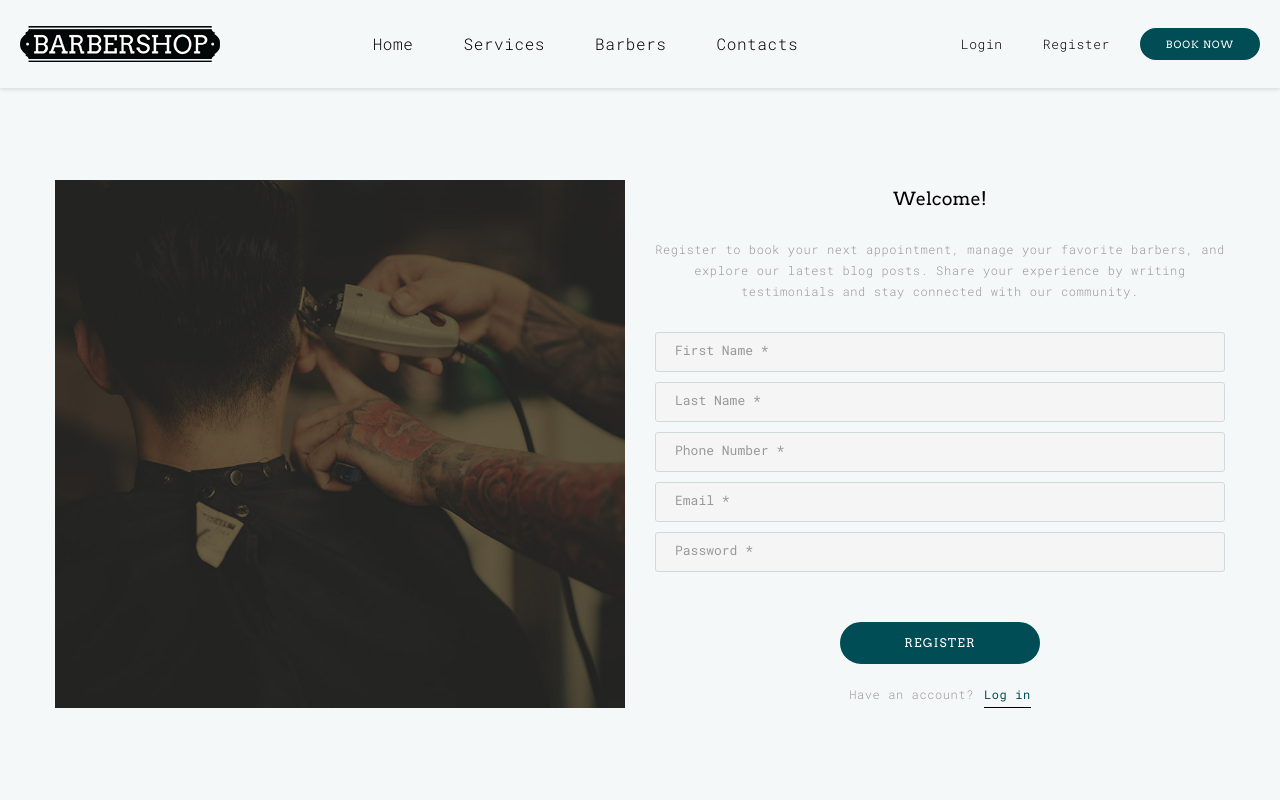
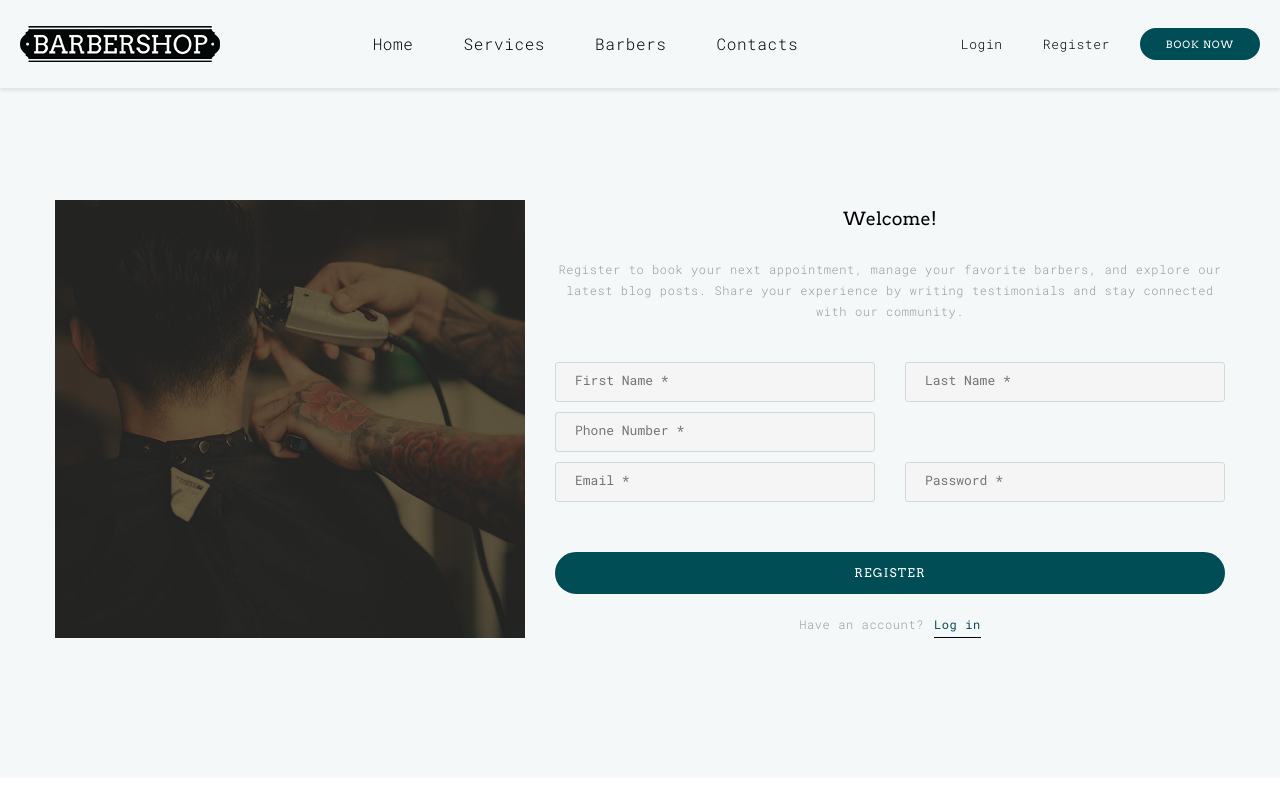
Before and after one commit to kmatsuleva/barbershop, a React (Vite) app: page /register in a window 1280 px wide. Shown: the top 800 px of the page. Built offline with nearby package versions, Linux system fonts and the light colour scheme; no server answers.

Commit message:
Added route guards

```diff
--- a/src/App.jsx
+++ b/src/App.jsx
@@ -1,6 +1,8 @@
 import { Routes, Route } from "react-router-dom";
 import { AuthProvider } from "./contexts/AuthContext";
 
+import PrivatePagesGuard from "./components/common/PrivatePagesGuard";
+import PublicPagesGard from "./components/common/PublicPagesGard";
 import Header from "./components/header/Header";
 import Login from "./components/login/Login";
 import Register from "./components/register/Register";
@@ -11,6 +13,8 @@ import BarbersList from "./components/barbers/barbers-list/BarbersList";
 import BarberDetail from "./components/barbers/barber-detail/BarberDetail";
 import BlogPostDetail from "./components/blogs/blog-post-detail/BlogPostDetail";
 import Contacts from "./components/contacts/Contacts";
+import Booking from "./components/booking/Booking";
+import Dashboard from "./components/dashboard/Dashboard";
 import Footer from "./components/footer/Footer";
 import NotFound from "./components/404/NotFound";
 
@@ -21,9 +25,16 @@ function App() {
         <Header />
         <main>
           <Routes>
-            <Route path="/login" element={<Login />} />
-            <Route path="/register" element={<Register />} />
-            <Route path="/logout" element={<Logout />} />
+            <Route element={<PublicPagesGard />}>
+              <Route path="/login" element={<Login />} />
+              <Route path="/register" element={<Register />} />
+            </Route>
+            <Route element={<PrivatePagesGuard />}>
+              <Route path="/booking" element={<Booking />} />
+              <Route path="/dashboard" element={<Dashboard />} />
+              <Route path="/logout" element={<Logout />} />
+            </Route>
+
             <Route path="/" element={<Home />} />
             <Route path="/barbers" element={<Barbers />}>
               <Route index element={<BarbersList />} />
--- /dev/null
+++ b/src/components/booking/Booking.jsx
@@ -0,0 +1,5 @@
+export default function Booking() {
+  return (
+    <div>Booking</div>
+  )
+}
--- /dev/null
+++ b/src/components/common/PrivatePagesGuard.jsx
@@ -0,0 +1,8 @@
+import { Navigate, Outlet } from "react-router-dom";
+import { useAuth } from "../../hooks/useAuth";
+
+export default function PrivatePagesGuard() {
+  const { isAuthenticated } = useAuth();
+
+  return isAuthenticated ? <Outlet /> : <Navigate to="/login" />;
+}
--- /dev/null
+++ b/src/components/common/PublicPagesGard.jsx
@@ -0,0 +1,12 @@
+import { Navigate, Outlet } from "react-router-dom";
+import { useAuth } from "../../hooks/useAuth";
+
+export default function PublicPagesGuard() { // Fixed typo in component name
+  const { isAuthenticated, loading } = useAuth();
+
+  if (loading || !isAuthenticated) {
+    return <Outlet />;
+  }
+
+  return <Navigate to="/" />;
+}
--- /dev/null
+++ b/src/components/dashboard/Dashboard.jsx
@@ -0,0 +1,5 @@
+export default function Dashboard() {
+  return (
+    <div>Dashboard</div>
+  )
+}
--- /dev/null
+++ b/src/components/input/Input.jsx
@@ -0,0 +1,5 @@
+export default function Input() {
+  return (
+    <div>Input</div>
+  )
+}
--- a/src/components/register/Register.jsx
+++ b/src/components/register/Register.jsx
@@ -1,14 +1,16 @@
 import { useState } from "react";
 import { Link, useNavigate } from "react-router-dom";
-import { useForm } from "../../hooks/useForm";
-import Button from "../button/Button";
-import styles from "./Register.module.css";
+import { collection, doc, setDoc } from "firebase/firestore";
 import {
   auth,
   createUserWithEmailAndPassword,
   db,
 } from "../../service/firebase";
-import { collection, doc, setDoc } from "firebase/firestore";
+
+import { useForm } from "../../hooks/useForm";
+import Button from "../button/Button";
+
+import styles from "./Register.module.css";
 
 export default function Register() {
   // variables
@@ -89,18 +91,18 @@ export default function Register() {
     <>
       <section className="section-xl">
         <div className="range range-50">
-          <div className="cell-xs-12 mt-0 mt-lg-2">
+          <div className="cell-xs-12">
             <form onSubmit={handleFormSubmitClick}>
               <div className="shell">
                 <div className="range">
-                  <div className="cell-md-6 d-none d-lg-flex">
+                  <div className="cell-md-5 d-none d-lg-flex">
                     <img
                       src="/images/home-three-3-1011x800.jpg"
                       className="w-full h-full"
                       style={{ objectFit: "cover" }}
                     />
                   </div>
-                  <div className="cell-md-6 mt-0">
+                  <div className="cell-md-7 mt-0">
                     <div className="flex flex-col h-full justify-center text-center">
                       <h4>Welcome!</h4>
                       <p className="mb-3">
@@ -109,7 +111,8 @@ export default function Register() {
                         Share your experience by writing testimonials and stay
                         connected with our community.
                       </p>
-                      <div className="form-group">
+                      <div className="range mt-0">
+                        <div className="cell-md-6 mt-1">
                           <fieldset
                             className={`${styles["form-group"]} ${
                               errors.firstName ? styles["has-error"] : ""
@@ -119,19 +122,20 @@ export default function Register() {
                               type="text"
                               name="firstName"
                               placeholder="First Name *"
-                            className="form-control"
+                              className={styles["form-control"]}
                               value={values.firstName}
                               onChange={handleInputChange}
                             />
-                        </fieldset>
+
                             {errors.firstName && (
                               <span className={styles["form-validation"]}>
                                 {errors.firstName}
                               </span>
                             )}
+                          </fieldset>
                         </div>
 
-                      <div className="form-group">
+                        <div className="cell-md-6 mt-1">
                           <fieldset
                             className={`${styles["form-group"]} ${
                               errors.lastName ? styles["has-error"] : ""
@@ -141,19 +145,21 @@ export default function Register() {
                               type="text"
                               name="lastName"
                               placeholder="Last Name *"
-                            className="form-control"
+                              className={styles["form-control"]}
                               value={values.lastName}
                               onChange={handleInputChange}
                             />
-                        </fieldset>
                             {errors.lastName && (
                               <span className={styles["form-validation"]}>
                                 {errors.lastName}
                               </span>
                             )}
+                          </fieldset>
+                        </div>
                       </div>
 
-                      <div className="form-group">
+                      <div className="range mt-0">
+                        <div className="cell-md-6 mt-1">
                           <fieldset
                             className={`${styles["form-group"]} ${
                               errors.phoneNumber ? styles["has-error"] : ""
@@ -163,19 +169,25 @@ export default function Register() {
                               type="text"
                               name="phoneNumber"
                               placeholder="Phone Number *"
-                            className="form-control"
+                              className={styles["form-control"]}
                               value={values.phoneNumber}
                               onChange={handleInputChange}
                             />
-                        </fieldset>
+
                             {errors.phoneNumber && (
                               <span className={styles["form-validation"]}>
                                 {errors.phoneNumber}
                               </span>
                             )}
+                          </fieldset>
+                        </div>
+                        <div className="cell-md-6 mt-1">
+
+                        </div>
                       </div>
 
-                      <div className="form-group">
+                      <div className="range mt-0">
+                      <div className="cell-md-6 mt-1">
                           <fieldset
                             className={`${styles["form-group"]} ${
                               errors.email ? styles["has-error"] : ""
@@ -185,19 +197,18 @@ export default function Register() {
                               type="email"
                               name="email"
                               placeholder="Email *"
-                            className="form-control"
+                              className={styles["form-control"]}
                               value={values.email}
                               onChange={handleInputChange}
                             />
-                        </fieldset>
                             {errors.email && (
                               <span className={styles["form-validation"]}>
                                 {errors.email}
                               </span>
                             )}
+                          </fieldset>
                         </div>
-
-                      <div className="form-group">
+                        <div className="cell-md-6 mt-1">
                           <fieldset
                             className={`${styles["form-group"]} ${
                               errors.password ? styles["has-error"] : ""
@@ -207,7 +218,7 @@ export default function Register() {
                               type="password"
                               name="password"
                               placeholder="Password *"
-                            className="form-control"
+                              className={styles["form-control"]}
                               value={values.password}
                               onChange={handleInputChange}
                             />
@@ -218,10 +229,17 @@ export default function Register() {
                             )}
                           </fieldset>
                         </div>
+                      </div>
 
                       <div className="range">
                         <div className="cell-md-12">
-                          <Button type="submit" text="Register" size="sm" />
+                          <Button
+                            type="submit"
+                            text="Register"
+                            size="sm"
+                            btnStyle="circle"
+                            className="btn-block"
+                          />
                         </div>
                       </div>
 
--- a/src/contexts/AuthContext.jsx
+++ b/src/contexts/AuthContext.jsx
@@ -5,15 +5,19 @@ export const AuthContext = createContext();
 
 export const AuthProvider = ({ children }) => {
   const [user, setUser] = useState(null);
+  const [loading, setLoading] = useState(true);
 
   useEffect(() => {
     const unsubscribe = onAuthStateChanged(auth, (user) => {
       setUser(user);
+      setLoading(false);
     });
     return () => unsubscribe();
   }, []);
 
   return (
-    <AuthContext.Provider value={{ isAuthenticated: !!user?.accessToken, user  }}>{children}</AuthContext.Provider>
+    <AuthContext.Provider value={{ isAuthenticated: !!user?.accessToken, user, loading }}>
+      {children}
+    </AuthContext.Provider>
   );
 };
```
Also changed, not shown: src/components/contacts/Contacts.jsx (+7 -5 lines), src/components/header/auth-links/AuthLinks.jsx (+15 -10 lines), src/components/login/Login.jsx (+19 -13 lines). Lines whose indentation alone changed are shown as unchanged.
